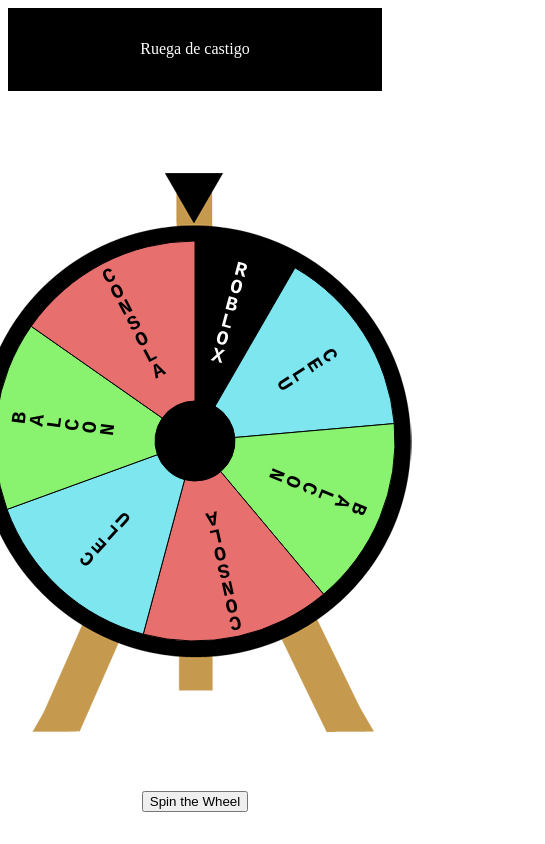
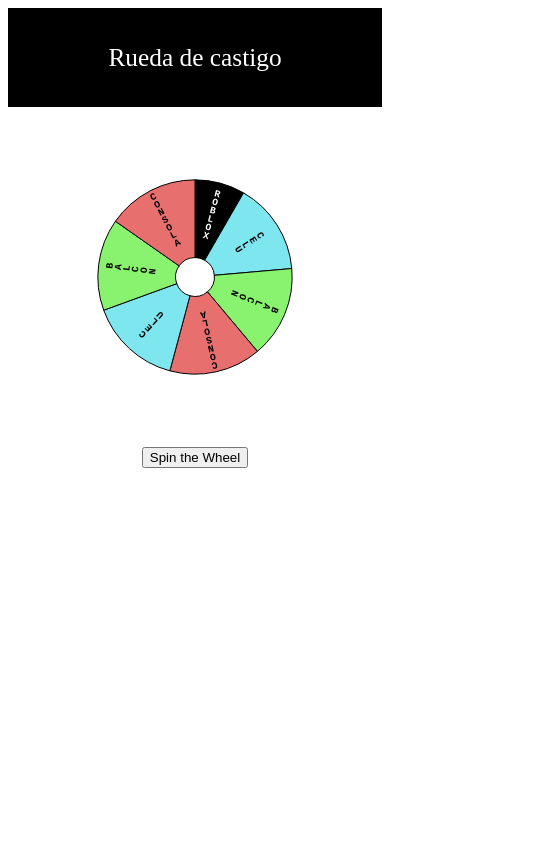
Before and after one commit to gustavoPetruzzi/gustavoPetruzzi.github.io, a plain HTML site: page Castigos/index.html in a window 390 px wide. Shown: the whole page, 545 px wide, since content can reach past the window. Drawn offline with nearby package versions, Linux system fonts and the light colour scheme.

Commit message:
agrego responsive

```diff
--- a/Castigos/index.html
+++ b/Castigos/index.html
@@ -7,12 +7,16 @@
 	</head>
 	<body>
 		<div class="box navbar">
-			<p style="color:white;"> Ruega de castigo</p>
+			<p style="color:white; font-size: 6.5vw;"> Rueda de castigo</p>
 		</div>
 		<div class="box">
 
 			<div id="canvasContainer">
-				<canvas id="canvasCastigos" height="700" width="700">
+				<canvas id="canvasCastigos"
+					data-responsiveMinWidth="180"
+    			data-responsiveScaleHeight="true"   /* Optional Parameters */
+    			data-responsiveMargin="50"
+				height="700" width="700">
 				</canvas>
 
 			</div>
@@ -33,6 +37,7 @@
 				'textFontFamily' : 'Courier',
 				'textFontSize' : 20,
 				'innerRadius' : 40,
+				'responsive' : 'true',
 				'segments' :
 				[
 					{'fillStyle' : '#000000', 'text' : 'ROBLOX', 'textFillStyle' : '#ffffff', 'size': 30},
--- a/Castigos/main.css
+++ b/Castigos/main.css
@@ -1,10 +1,4 @@
-#canvasContainer {
-    background-image: url(./wheel_back.png);
-    background-repeat: no-repeat;   /* Ensure that background does not repeat */
-    background-position: center;    /* Ensure image is centred */
-    width: 700px;                   /* Width and height should at least be the same as the canvas */
-    height: 700px;
-}
+
 
 .box{
 	display: flex;
@@ -16,7 +10,7 @@
 }
 .navbar{
 	background: black;
-	height: 10%;
+	height: 12%;
 	width: 100%;
 
 }
```
